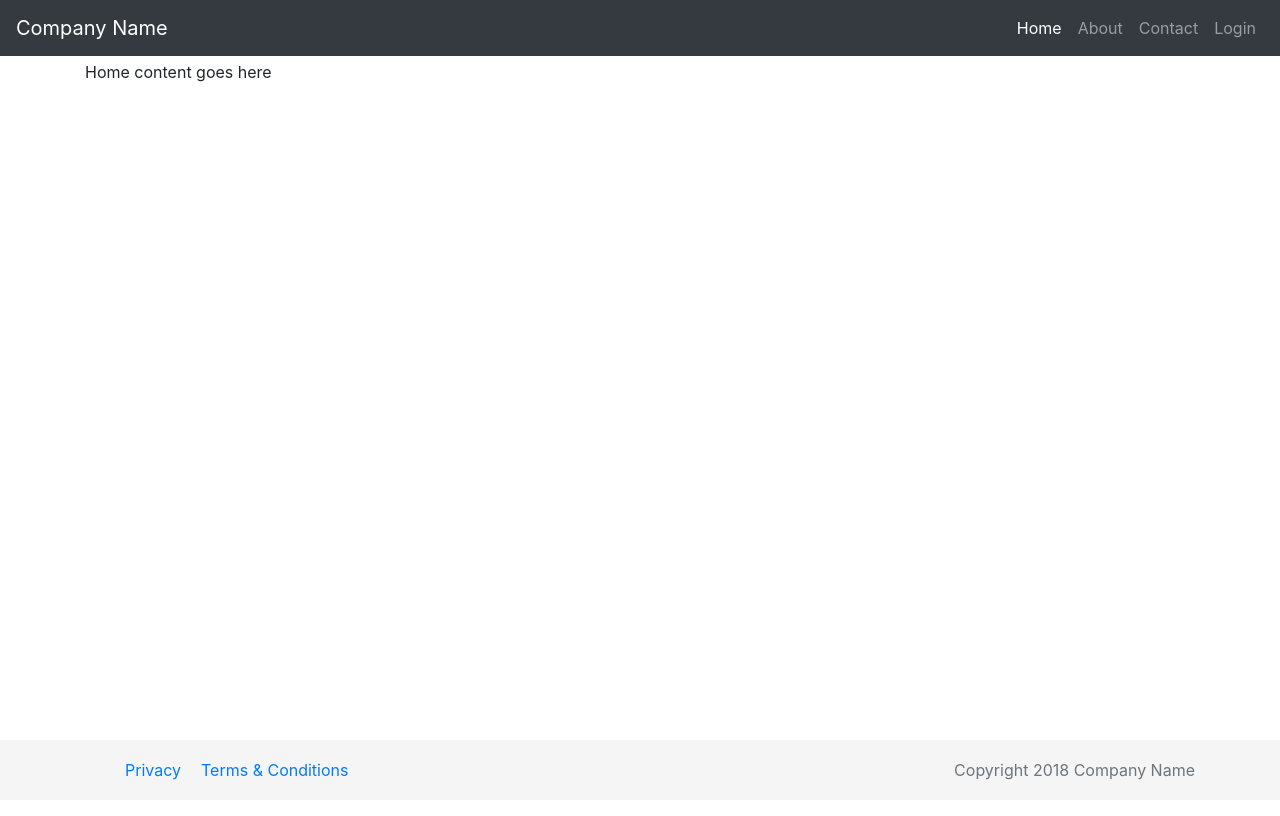
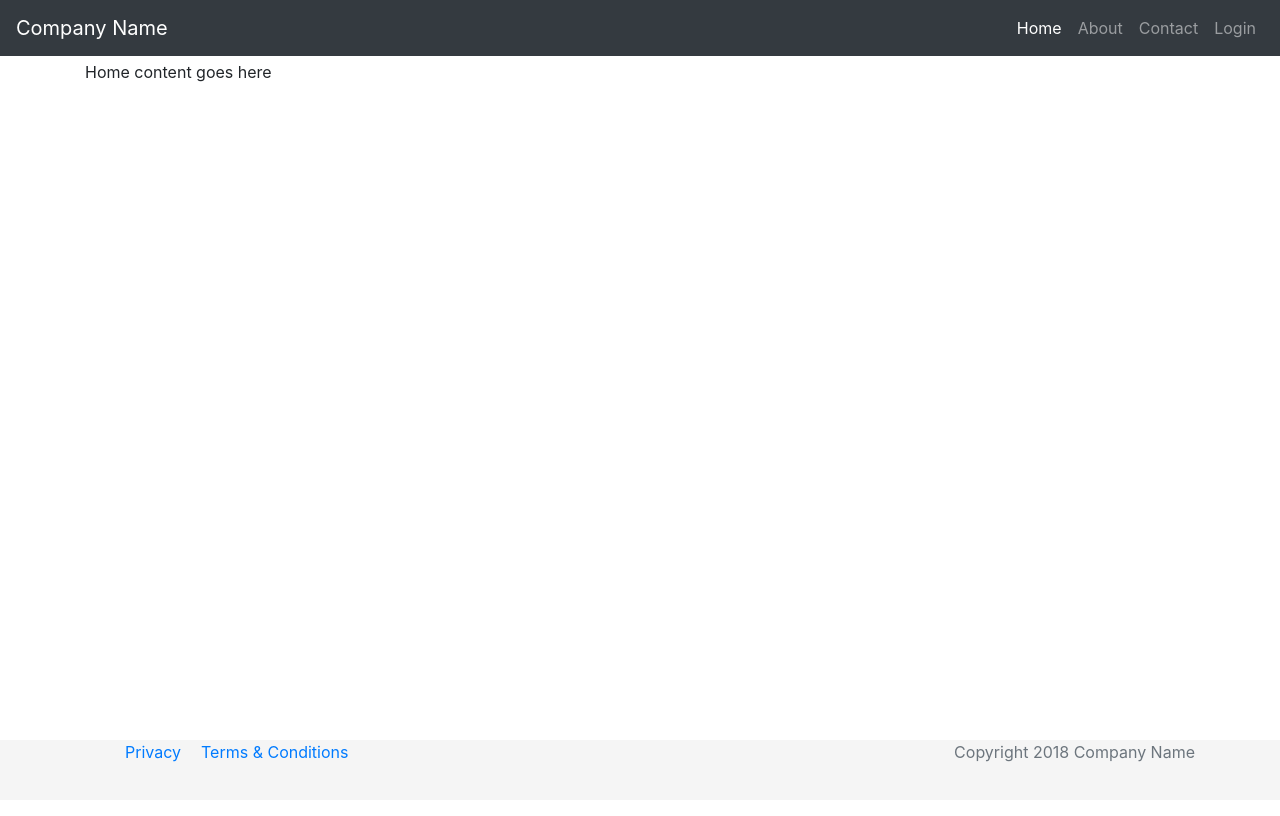
Before and after one commit to joshuajomiller/angular-starter-kit, an Angular app: page / in a window 1280 px wide. Built offline with nearby package versions, Linux system fonts and the light colour scheme.

Commit message:
adjust footer line height

```diff
--- a/src/app/app.component.css
+++ b/src/app/app.component.css
@@ -7,7 +7,6 @@
     bottom: 0;
     width: 100%;
     height: 60px;
-    line-height: 60px;
     background-color: #f5f5f5;
 }
 
```
